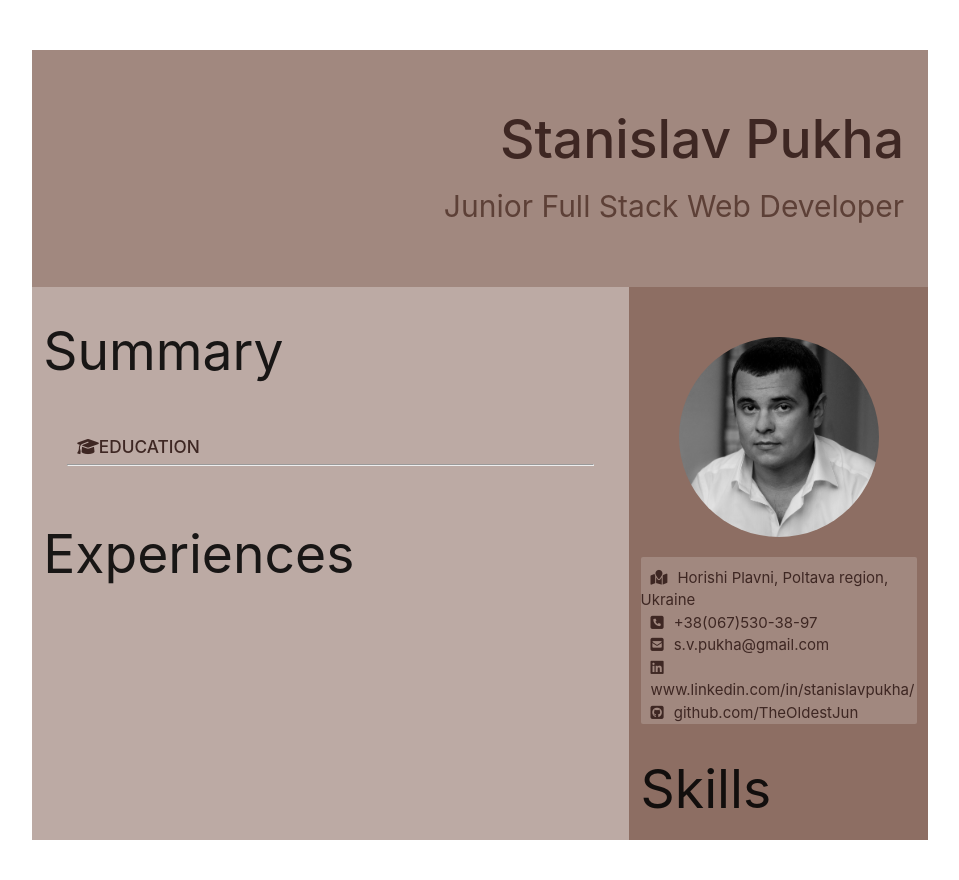
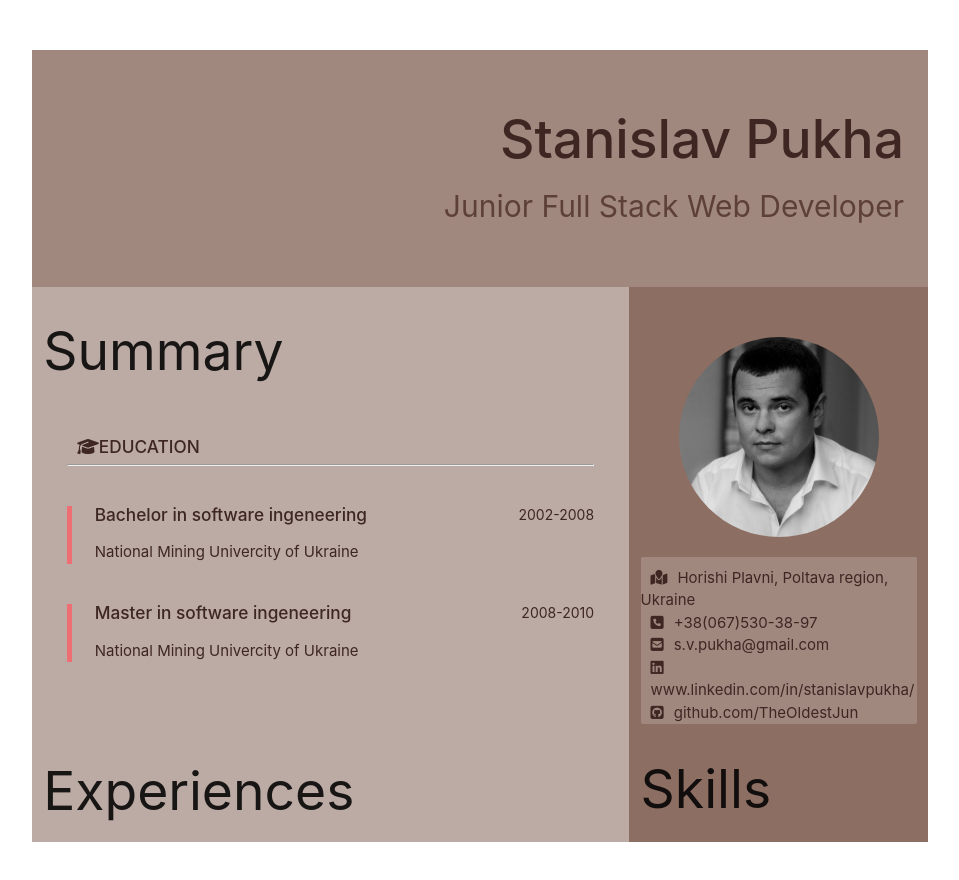
Before and after one commit to TheOldestJun/cv, a React (Create React App) app: page / in a window 1280 px wide. Shown: the top 880 px of the page, without its empty margins (160-1119 px from the left). Built offline with nearby package versions, Linux system fonts and the light colour scheme.

Commit message:
Education finished

```diff
--- a/src/components/educations.component.js
+++ b/src/components/educations.component.js
@@ -13,6 +13,30 @@ export default class Educations extends Component {
               </strong>
             </h6>
             <hr />
+            <div  className="row mt">
+              <div className="col s12">
+                <blockquote>
+                  <h6 className="brown-text text-darken-4">
+                    <strong>Bachelor in software ingeneering</strong>
+                    <span>2002-2008</span>
+                  </h6>
+                  <p className="pt brown-text text-darken-4">
+                    National Mining Univercity of Ukraine
+                  </p>
+                </blockquote>
+              </div>
+              <div className="col s12">
+                <blockquote>
+                  <h6 className="brown-text text-darken-4">
+                    <strong>Master in software ingeneering</strong>
+                    <span>2008-2010</span>
+                  </h6>
+                  <p className="pt brown-text text-darken-4">
+                    National Mining Univercity of Ukraine
+                  </p>
+                </blockquote>
+              </div>
+            </div>
           </div>
         </div>
       </div>
```
